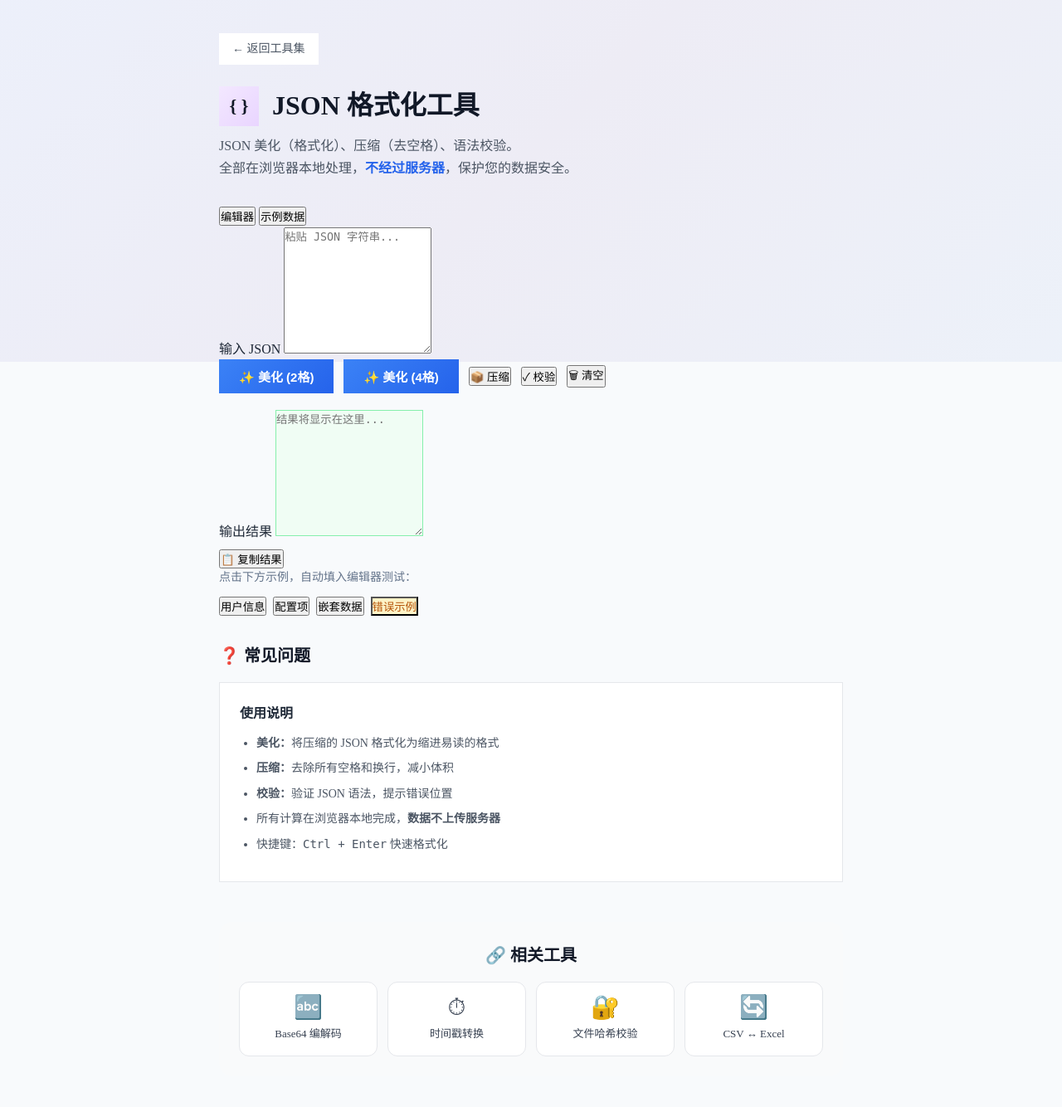
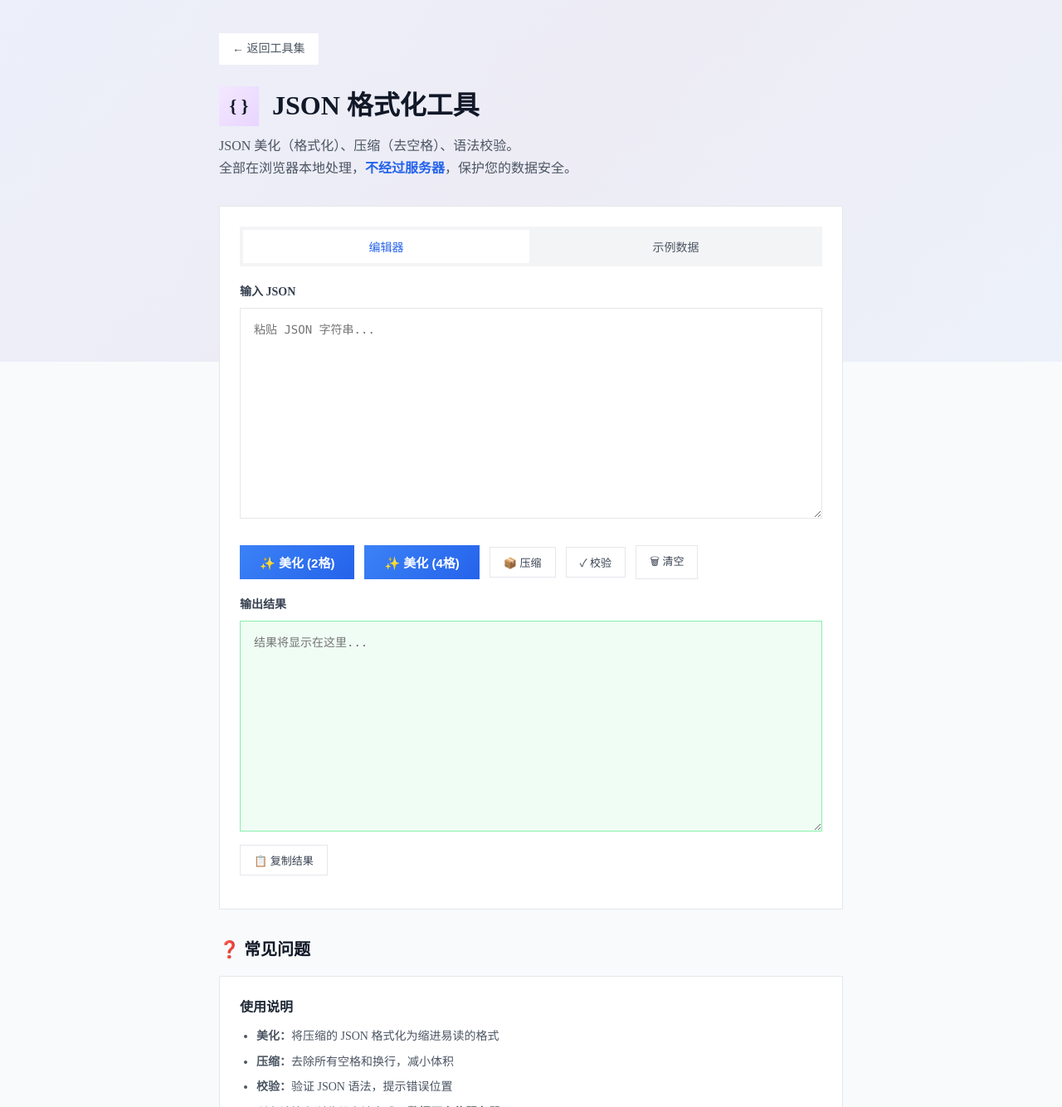
Before and after one commit to mokchiho/office-tools, a Flask app: page /json-tool in a window 1280 px wide. Shown: the part 64-1398 px from the top of the page at 83% size. Run offline with Flask 3, Linux system fonts and the light colour scheme; some libraries are stand-ins or nearby versions.

Commit message:
fix(json-tool): 补全工具页通用组件 CSS 基础样式（tabs/textarea/btn-sm 等），修复 json_tool.html DOM 结构
问题：style.css 缺少 .tool-section / .tool-tabs / .tool-tab / .tab-content /
.tool-textarea / .input-group / .input-label / .tool-statbar / .tool-error-msg /
.btn-sm 的浅色模式基础样式定义（仅有 [data-theme="dark"] 覆盖），
导致所有工具页面通用组件在浅色模式下完全无样式。

修复：
- style.css: 新增 ~110 行基础样式（含悬停/焦点/激活态）
- json_tool.html: 移除多余 </section> 闭合标签，添加 common.js 加载

```diff
--- a/static/style.css
+++ b/static/style.css
@@ -677,6 +677,123 @@ body::before {
     color: var(--primary-600);
 }
 
+/* ── 工具页通用组件（tabs / textarea / 状态栏等）── */
+
+.tool-section {
+    background: white;
+    border: 1px solid var(--gray-200);
+    border-radius: var(--radius-lg);
+    padding: 24px;
+    margin-bottom: 24px;
+    box-shadow: var(--shadow-sm);
+}
+
+.tool-tabs {
+    display: flex;
+    gap: 4px;
+    margin-bottom: 20px;
+    background: var(--gray-100);
+    border-radius: var(--radius-md);
+    padding: 4px;
+}
+
+.tool-tab {
+    flex: 1;
+    padding: 10px 16px;
+    border: none;
+    background: transparent;
+    color: var(--gray-600);
+    font-size: 14px;
+    font-weight: 500;
+    border-radius: var(--radius-sm);
+    cursor: pointer;
+    transition: var(--transition-fast);
+}
+
+.tool-tab:hover {
+    color: var(--gray-800);
+    background: rgba(255, 255, 255, 0.6);
+}
+
+.tool-tab.active {
+    background: white;
+    color: var(--primary-600);
+    box-shadow: var(--shadow-sm);
+}
+
+.tab-content {
+    display: none;
+}
+
+.tab-content.active {
+    display: block;
+}
+
+.tool-textarea {
+    width: 100%;
+    padding: 14px 16px;
+    border: 1.5px solid var(--gray-200);
+    border-radius: var(--radius-md);
+    font-family: 'SF Mono', 'Fira Code', 'Consolas', monospace;
+    font-size: 14px;
+    line-height: 1.6;
+    color: var(--gray-800);
+    background: white;
+    resize: vertical;
+    transition: var(--transition-fast);
+}
+
+.tool-textarea:focus {
+    outline: none;
+    border-color: var(--primary-500);
+    box-shadow: 0 0 0 4px rgba(59, 130, 246, 0.1);
+}
+
+.input-group {
+    margin-bottom: 16px;
+}
+
+.input-label {
+    display: block;
+    font-size: 14px;
+    font-weight: 600;
+    color: var(--gray-700);
+    margin-bottom: 8px;
+}
+
+.tool-statbar {
+    display: flex;
+    justify-content: space-between;
+    align-items: center;
+    margin-top: 8px;
+    padding: 0 4px;
+}
+
+.tool-error-msg {
+    color: #ef4444;
+    font-size: 13px;
+}
+
+.btn-sm {
+    display: inline-flex;
+    align-items: center;
+    gap: 6px;
+    padding: 8px 16px;
+    border: 1.5px solid var(--gray-200);
+    border-radius: var(--radius-md);
+    background: white;
+    color: var(--gray-700);
+    font-size: 13px;
+    font-weight: 500;
+    cursor: pointer;
+    transition: var(--transition-fast);
+}
+
+.btn-sm:hover {
+    background: var(--gray-50);
+    border-color: var(--gray-300);
+}
+
 /* 上传区域 */
 .upload-zone {
     border: 2px dashed var(--gray-300);
--- a/templates/json_tool.html
+++ b/templates/json_tool.html
@@ -20,6 +20,7 @@
     <link rel="preconnect" href="https://fonts.googleapis.com">
     <link rel="preconnect" href="https://fonts.gstatic.com" crossorigin>
     <link href="https://fonts.googleapis.com/css2?family=Inter:wght@400;500;600;700;800&display=swap" rel="stylesheet">
+    <script src="{{ url_for('static', filename='common.js') }}"></script>
 </head>
 <body>
     <!-- 顶部导航 -->
@@ -172,8 +173,6 @@
         </a>
     </div>
 </section>
-
-            </section>
 <script>
         const jsonInput = document.getElementById('jsonInput');
         const jsonOutput = document.getElementById('jsonOutput');
```
